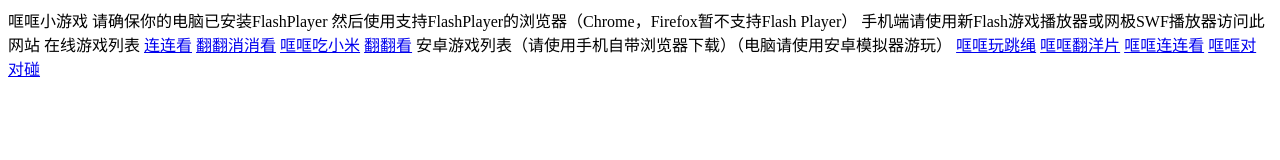
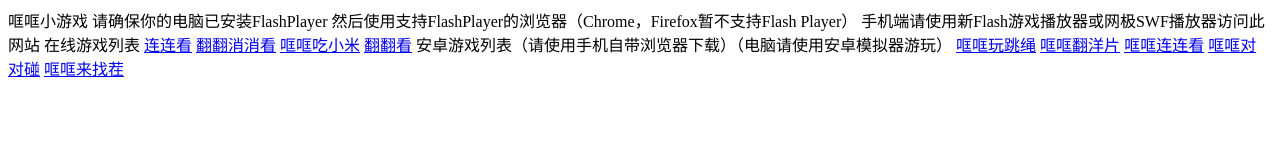
Before and after one commit to Windows114514/kuangergame, a plain HTML site: page index.html in a window 1280 px wide. Drawn offline with Linux system fonts and the light colour scheme.

Commit message:
Update index.html

```diff
--- a/index.html
+++ b/index.html
@@ -12,3 +12,4 @@
 <a href="https://windows114514.github.io/kuangergame/哐哐翻洋片.apk">哐哐翻洋片</a>
 <a href="https://windows114514.github.io/kuangergame/哐哐连连看.apk">哐哐连连看</a>
 <a href="https://windows114514.github.io/kuangergame/哐哐对对碰.apk">哐哐对对碰</a>
+<a href="https://windows114514.github.io/kuangergame/哐哐来找茬.apk">哐哐来找茬</a>
```
